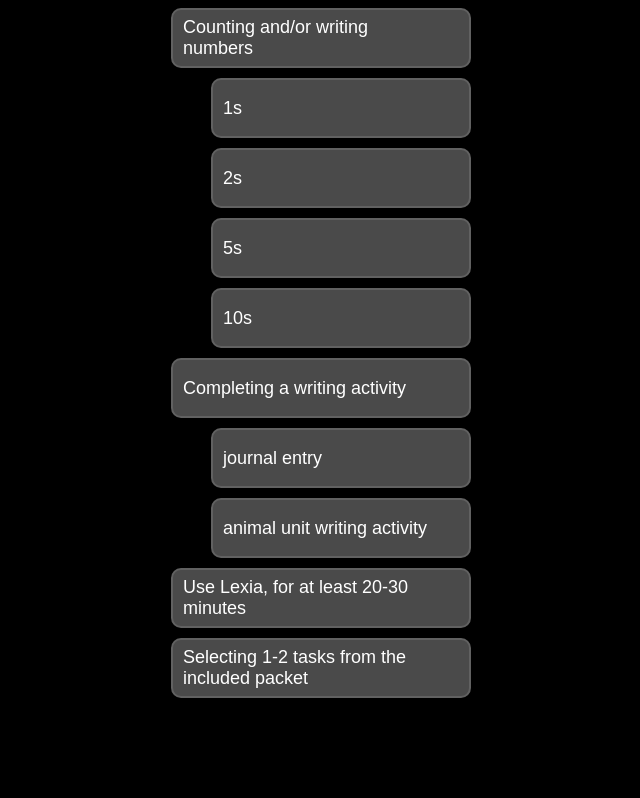
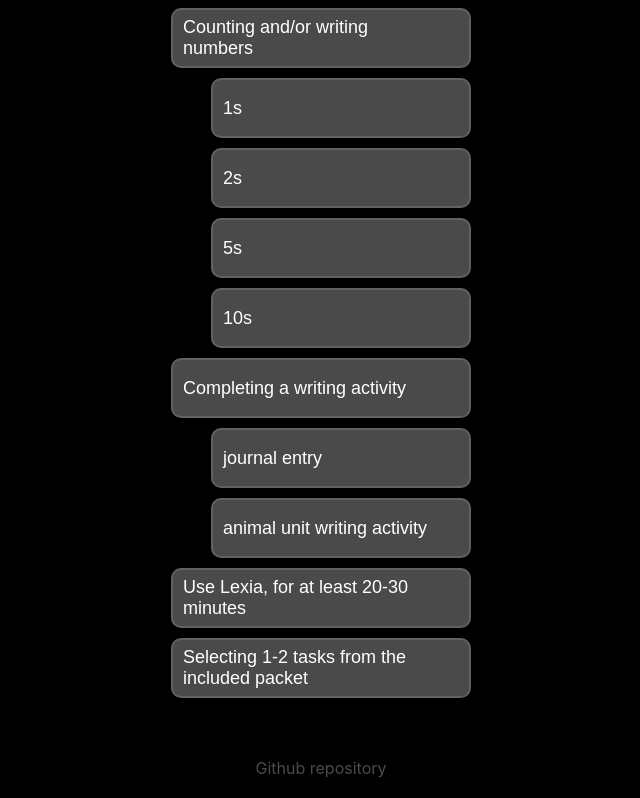
Before and after one commit to pungprakearti/distance-learning, a React (Create React App) app: page / in a window 1280 px wide. Shown: the part 572-1370 px from the top of the page, without its empty margins (319-959 px from the left). Before the commit the page ends 1330 px from the top, so only its background shows below. Built offline with nearby package versions, Linux system fonts and the light colour scheme.

Commit message:
Add github link and pointer for buttons

```diff
--- a/public/index.html
+++ b/public/index.html
@@ -7,7 +7,7 @@
     <meta name="theme-color" content="#000000" />
     <meta
       name="description"
-      content="Web site created using create-react-app"
+      content="An app for keeping track of distance learning daily tasks"
     />
     <link rel="apple-touch-icon" href="%PUBLIC_URL%/logo192.png" />
     <!--
@@ -24,7 +24,7 @@
       work correctly both with client-side routing and a non-root public URL.
       Learn how to configure a non-root public URL by running `npm run build`.
     -->
-    <title>React App</title>
+    <title>Distance Learning Daily Tasks</title>
   </head>
   <body>
     <noscript>You need to enable JavaScript to run this app.</noscript>
--- a/src/App.css
+++ /dev/null
@@ -1,2 +0,0 @@
-.App {
-}
--- a/src/App.js
+++ b/src/App.js
@@ -1,11 +1,12 @@
 import React from 'react';
 import DistanceLearning from './DistanceLearning'
-import './App.css';
+import './App.scss';
 
 function App() {
   return (
     <div className="App">
       <DistanceLearning />
+      <a className='App_Link' href='https://github.com/pungprakearti/distance-learning'>Github repository</a>
     </div>
   );
 }
--- /dev/null
+++ b/src/App.scss
@@ -0,0 +1,13 @@
+.App_Link {
+  display: block;
+  text-decoration: none;
+  text-align: center;
+  color: rgb(75, 75, 75);
+  margin-bottom: 20px;
+  transition: all 0.25s ease;
+
+  &:hover,
+  &:focus {
+    color: gray
+  }
+}
--- a/src/distanceLearning.scss
+++ b/src/distanceLearning.scss
@@ -21,6 +21,10 @@
     padding: 0 10px;
     margin-bottom: 10px;
     transition: all 0.5s ease;
+
+    &:hover {
+      cursor: pointer;
+    }
 
     &.color {
       &__current {
```
